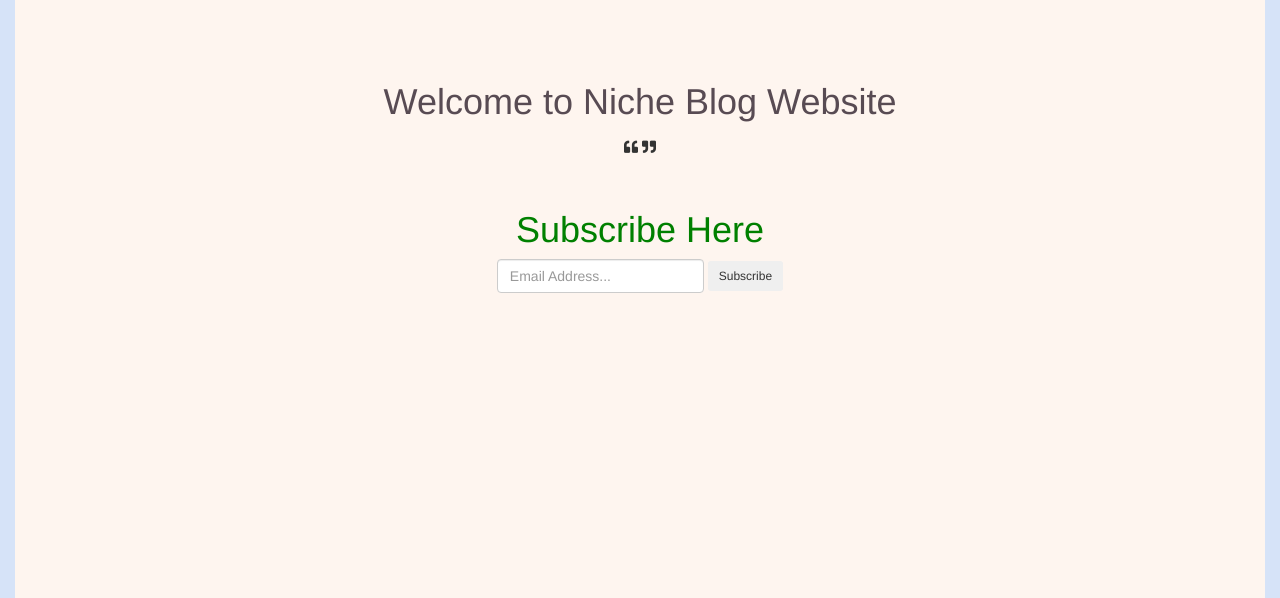
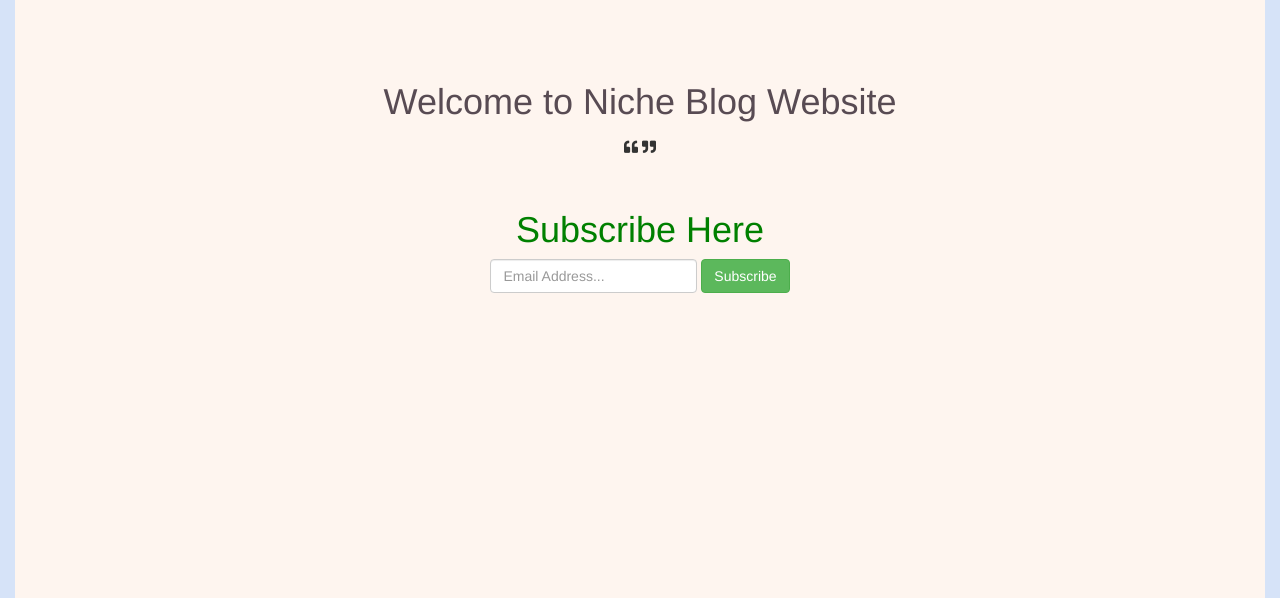
Before and after one commit to ngetichnicholas/Personal-Blog, a Flask app: page / in a window 1280 px wide. Shown: the part 85-683 px from the top of the page. Run offline with Flask 2, Linux system fonts and the light colour scheme; data that the repository does not hold is empty; some libraries are stand-ins or nearby versions.

Commit message:
Deployment

```diff
--- a/app/templates/index.html
+++ b/app/templates/index.html
@@ -23,7 +23,7 @@
         <input type="email" class="form-control" placeholder="Email Address..." name="subscriber" required>
       </div>
       <div class="md-form form-group">
-        <button class="btn btn-sm btn-outline-info" id="subs">Subscribe</button>
+        <button class="btn btn-success" id="subs">Subscribe</button>
       </div>
     </form>
   </div>
```
